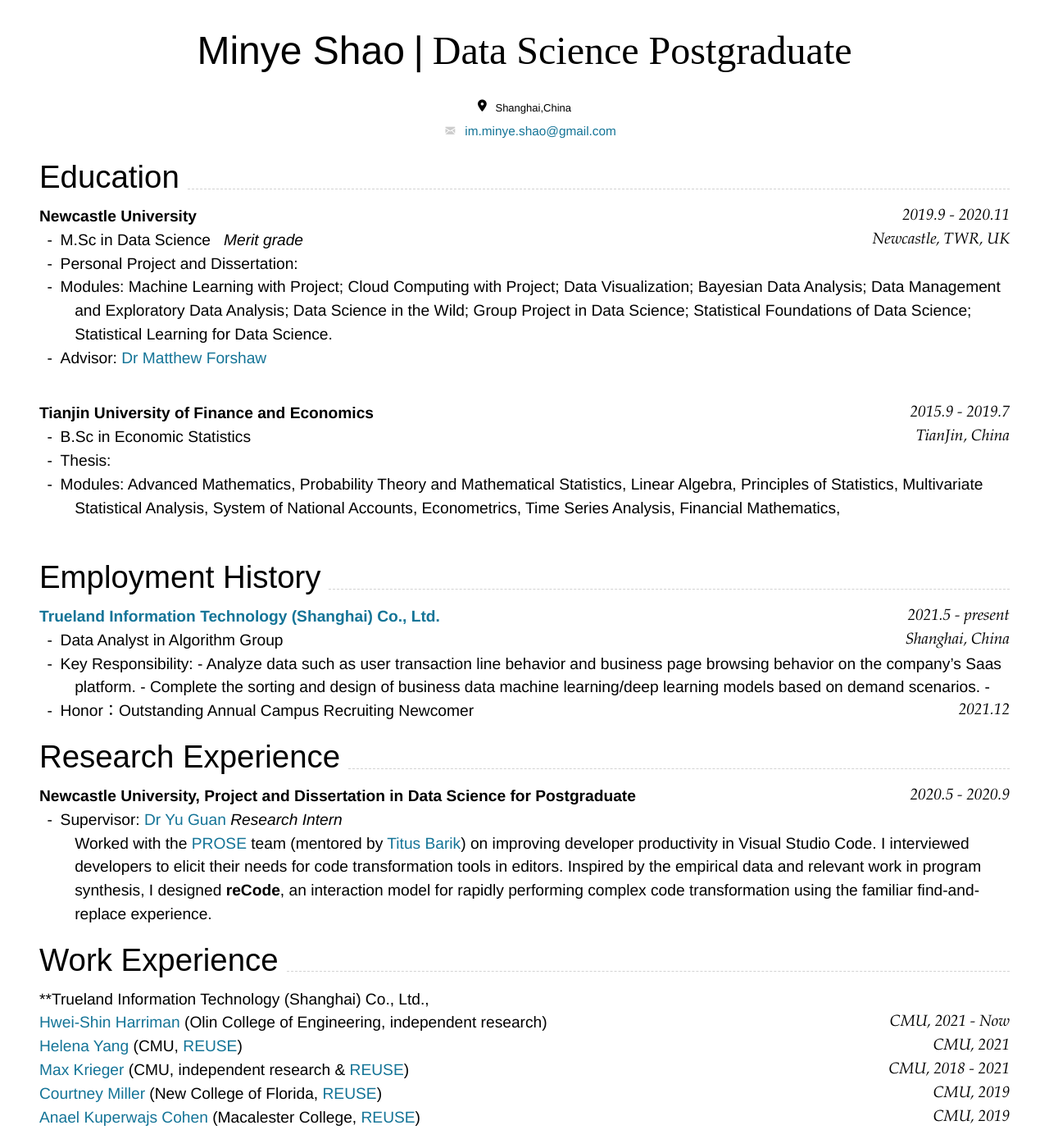
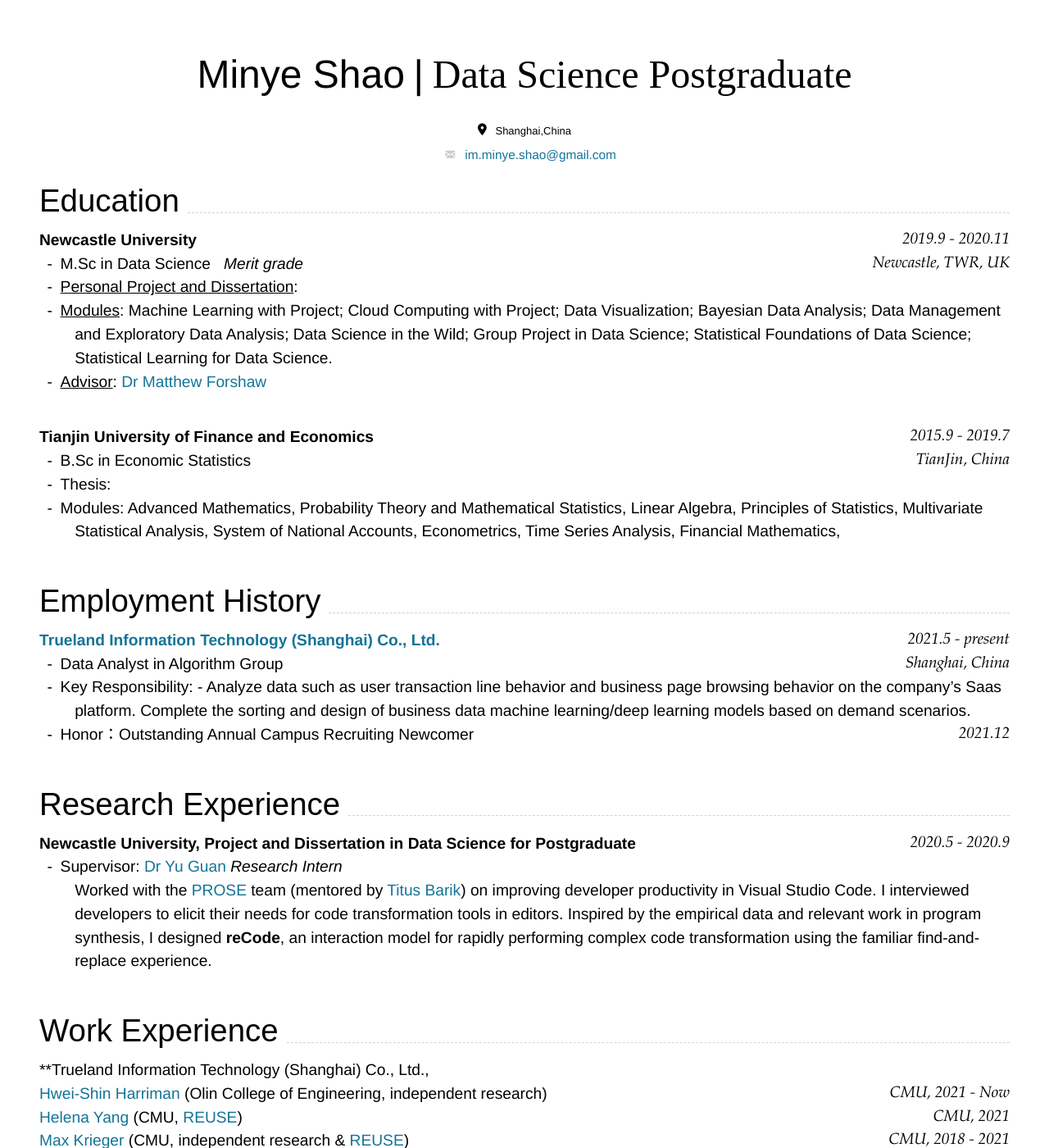
Before and after one commit to MinyeShao/CV_Markdown, a Jekyll site: the page built from index.md, in a window 1280 px wide and 1400 px high. Shown: the whole window at 82% size. Built offline with Jekyll 4.4.1, drawn with Linux system fonts in a browser that asks for light colours; nearby versions of some CDN libraries.

Commit message:
Update index.md

````diff
--- a/index.md
+++ b/index.md
@@ -7,6 +7,7 @@ email:
 
 
 ---
+<br>
 <div align='center' ><font size='85'>Minye Shao</font>&nbsp; <font size='85'>|</font> &nbsp;<font face="sf" size='85'>Data Science Postgraduate</font></div>
 
 <br />
@@ -49,10 +50,9 @@ TianJin, China
 Shanghai, China
 ```
 - Data Analyst in Algorithm Group
-- Key Responsibility: - Analyze data such as user transaction line behavior and business page browsing behavior on the company's Saas platform.
-                      - Complete the sorting and design of business data machine learning/deep learning models based on demand scenarios.
-                      -
+- Key Responsibility: - Analyze data such as user transaction line behavior and business page browsing behavior on the company's Saas platform. Complete the sorting and design of business data machine learning/deep learning models based on demand scenarios.
 - Honor：Outstanding Annual Campus Recruiting Newcomer `2021.12`
+<br><br />
 
 
 ## Research Experience
@@ -61,6 +61,7 @@ Shanghai, China
 - Supervisor: [Dr Yu Guan](https://www.ncl.ac.uk/computing/staff/profile/yuguan.html)
 _Research Intern_<br>
 Worked with the [PROSE](https://www.microsoft.com/en-us/research/group/prose/) team (mentored by [Titus Barik](https://www.barik.net/)) on improving developer productivity in Visual Studio Code. I interviewed developers to elicit their needs for code transformation tools in editors. Inspired by the empirical data and relevant work in program synthesis, I designed **reCode**, an interaction model for rapidly performing complex code transformation using the familiar find-and-replace experience.
+<br><br />
 
 
 ## Work Experience
@@ -70,8 +71,9 @@ Worked with the [PROSE](https://www.microsoft.com/en-us/research/group/prose/) t
 [Max Krieger](https://a9.io/) (CMU, independent research & [REUSE](https://www.cmu.edu/scs/isr/reuse/)) `CMU, 2018 - 2021` <br>
 [Courtney Miller](https://courtney-e-miller.github.io/) (New College of Florida, [REUSE](https://www.cmu.edu/scs/isr/reuse/)) `CMU, 2019` <br>
 [Anael Kuperwajs Cohen](https://anaelkuperwajs.github.io/) (Macalester College, [REUSE](https://www.cmu.edu/scs/isr/reuse/)) `CMU, 2019` <br>
+<br><br />
 
----
+
 
 ## Honors & Awards
 
````
Also changed, not shown: other parts of index.md (+3 -3 lines).
